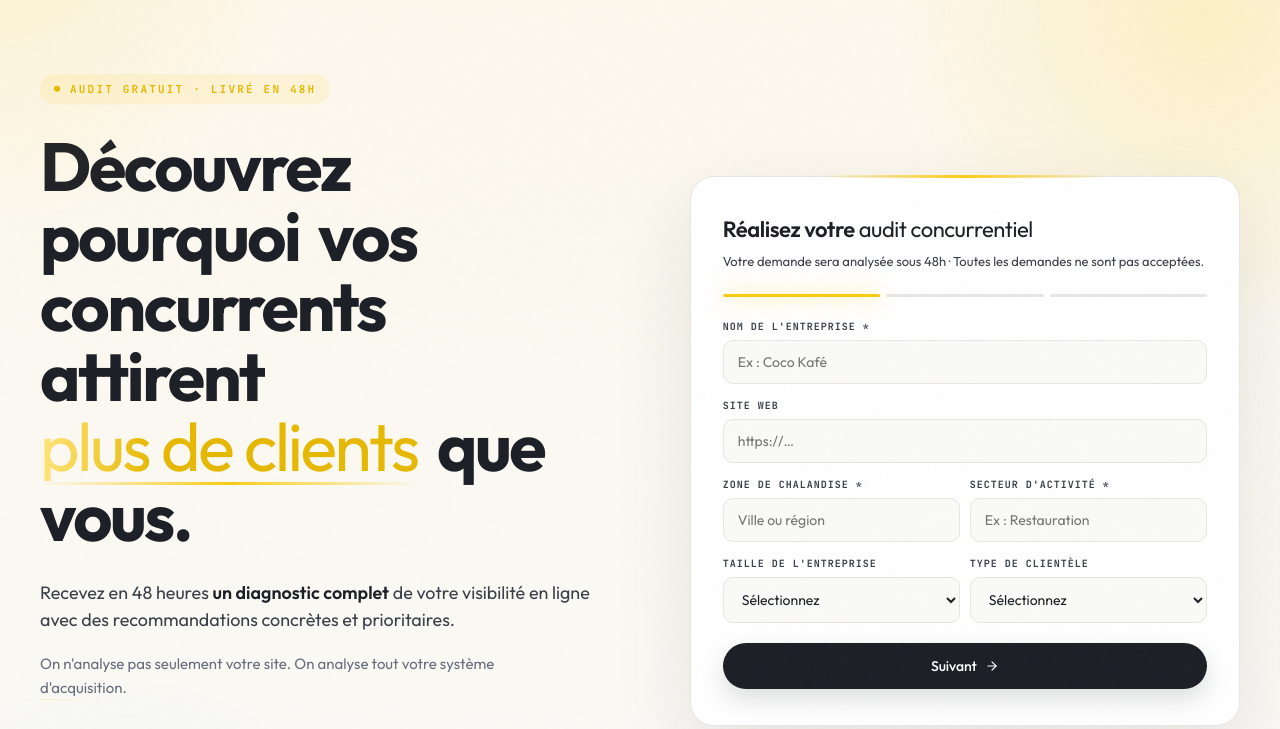
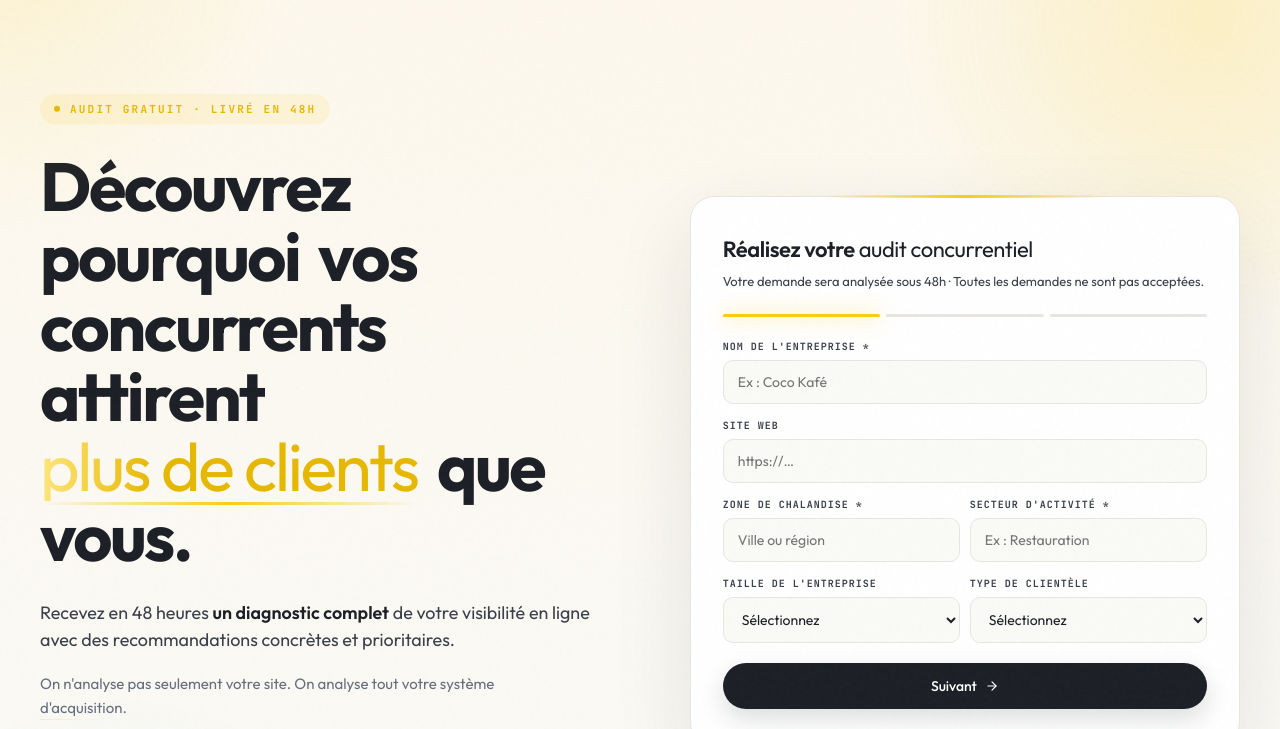
Before and after one commit to Digitallis-SARL/Digitallis_site, a website: page audit.html in a window 1280 px wide. Shown: the part 64-793 px from the top of the page. Drawn offline with nearby package versions, Linux system fonts and the light colour scheme.

Commit message:
Fix titre hero audit tronqué sur très grand écran
Le padding-top fixe de 140px était insuffisant pour les écrans
ultra-larges où le h1 (clamp 5.5vw) prend 4-5 lignes et déborde
derrière la navbar fixe.

Fix: padding-top: clamp(160px, 12vh, 220px) → s'adapte à la
hauteur du viewport pour garder le titre intégralement visible.

```diff
--- a/audit.html
+++ b/audit.html
@@ -45,7 +45,7 @@
     --shadow-md: 0 12px 40px rgba(28, 31, 38, 0.06);
     --shadow-lg: 0 28px 80px rgba(28, 31, 38, 0.10);
     color: var(--text);
-    padding: 140px 40px 80px; background: linear-gradient(180deg, #FDF8EC 0%, #FAFAF7 100%);
+    padding: clamp(160px, 12vh, 220px) 40px 80px; background: linear-gradient(180deg, #FDF8EC 0%, #FAFAF7 100%);
     position: relative; overflow: hidden;
   }
   .audit-hero::before {
```
